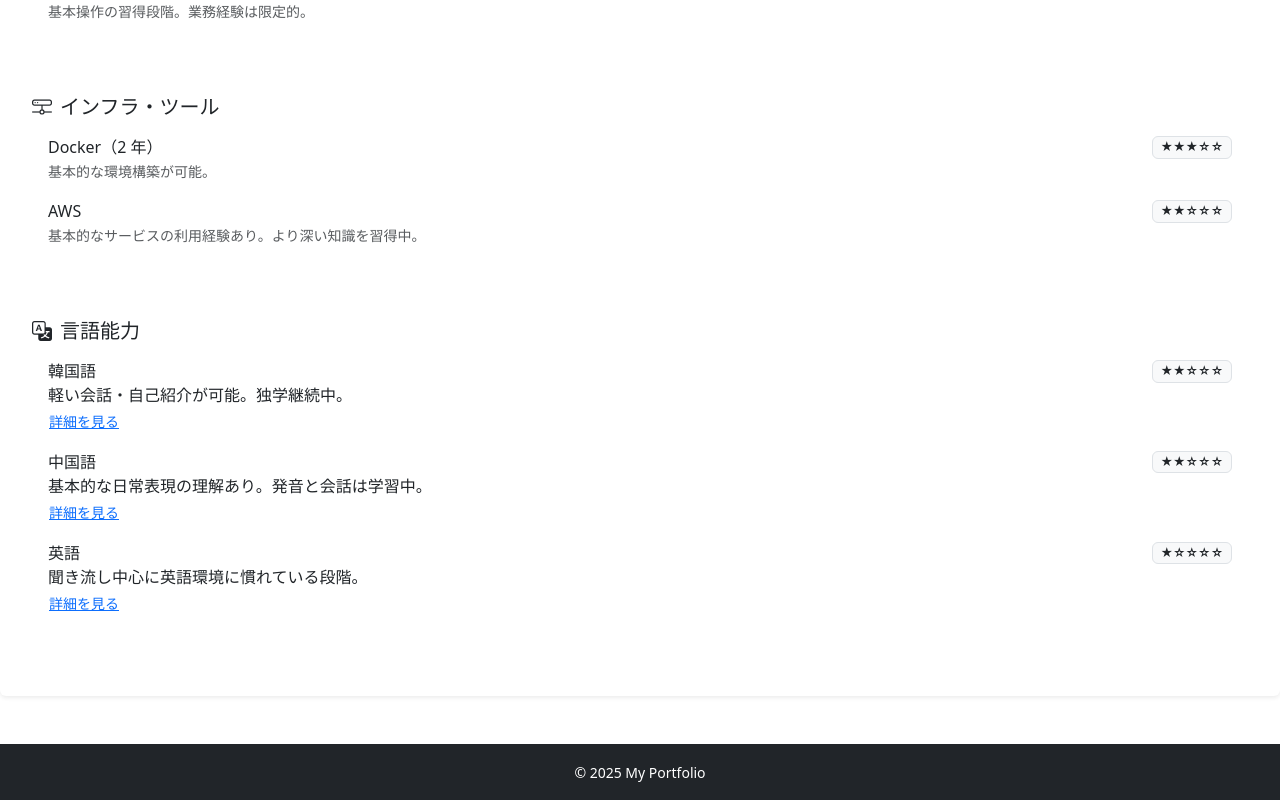
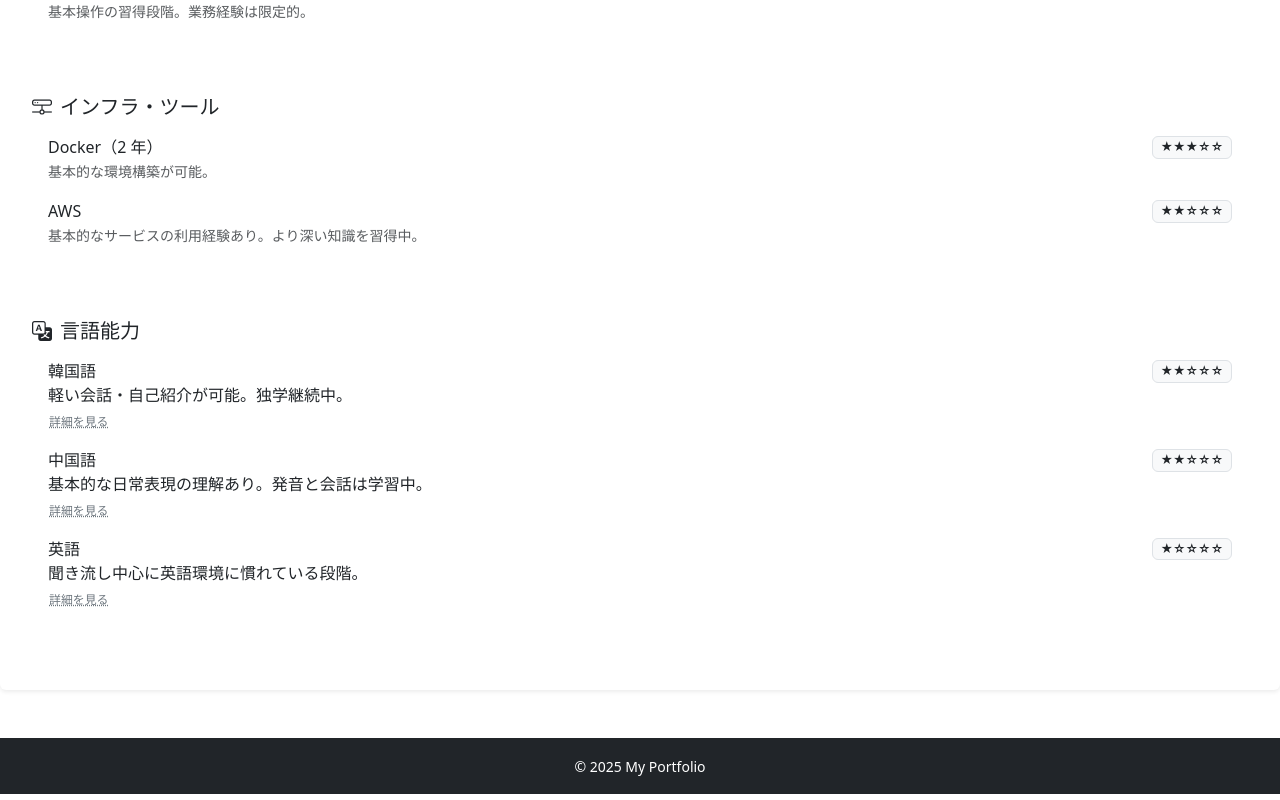
Before and after one commit to taka-onigiri-dev/my-portfolio, a Vue app: page / in a window 1280 px wide. Shown: the part 2668-3468 px from the top of the page. Built offline with nearby package versions, Linux system fonts and the light colour scheme; the HTML template or start-up script is replaced by a standard one.

Commit message:
デザイン修正

```diff
--- a/src/components/Skills.vue
+++ b/src/components/Skills.vue
@@ -94,7 +94,12 @@
                 <span class="badge bg-light text-dark border">★★☆☆☆</span>
               </div>
               <div>軽い会話・自己紹介が可能。独学継続中。</div>
-              <button class="btn btn-link p-0" type="button" @click="openDetail('ko')">
+              <button
+                class="btn btn-link p-0 text-secondary"
+                style="font-size: 0.85em; text-decoration: underline dotted"
+                type="button"
+                @click="openDetail('ko')"
+              >
                 <small>{{ showDetail.ko ? '詳細を閉じる' : '詳細を見る' }}</small>
               </button>
               <div v-show="showDetail.ko">
@@ -111,7 +116,12 @@
                 <span class="badge bg-light text-dark border">★★☆☆☆</span>
               </div>
               <div>基本的な日常表現の理解あり。発音と会話は学習中。</div>
-              <button class="btn btn-link p-0" type="button" @click="openDetail('zh')">
+              <button
+                class="btn btn-link p-0 text-secondary"
+                style="font-size: 0.85em; text-decoration: underline dotted"
+                type="button"
+                @click="openDetail('zh')"
+              >
                 <small>{{ showDetail.zh ? '詳細を閉じる' : '詳細を見る' }}</small>
               </button>
               <div v-show="showDetail.zh">
@@ -129,7 +139,12 @@
                 <span class="badge bg-light text-dark border">★☆☆☆☆</span>
               </div>
               <div>聞き流し中心に英語環境に慣れている段階。</div>
-              <button class="btn btn-link p-0" type="button" @click="openDetail('en')">
+              <button
+                class="btn btn-link p-0 text-secondary"
+                style="font-size: 0.85em; text-decoration: underline dotted"
+                type="button"
+                @click="openDetail('en')"
+              >
                 <small>{{ showDetail.en ? '詳細を閉じる' : '詳細を見る' }}</small>
               </button>
               <div v-show="showDetail.en">
```
